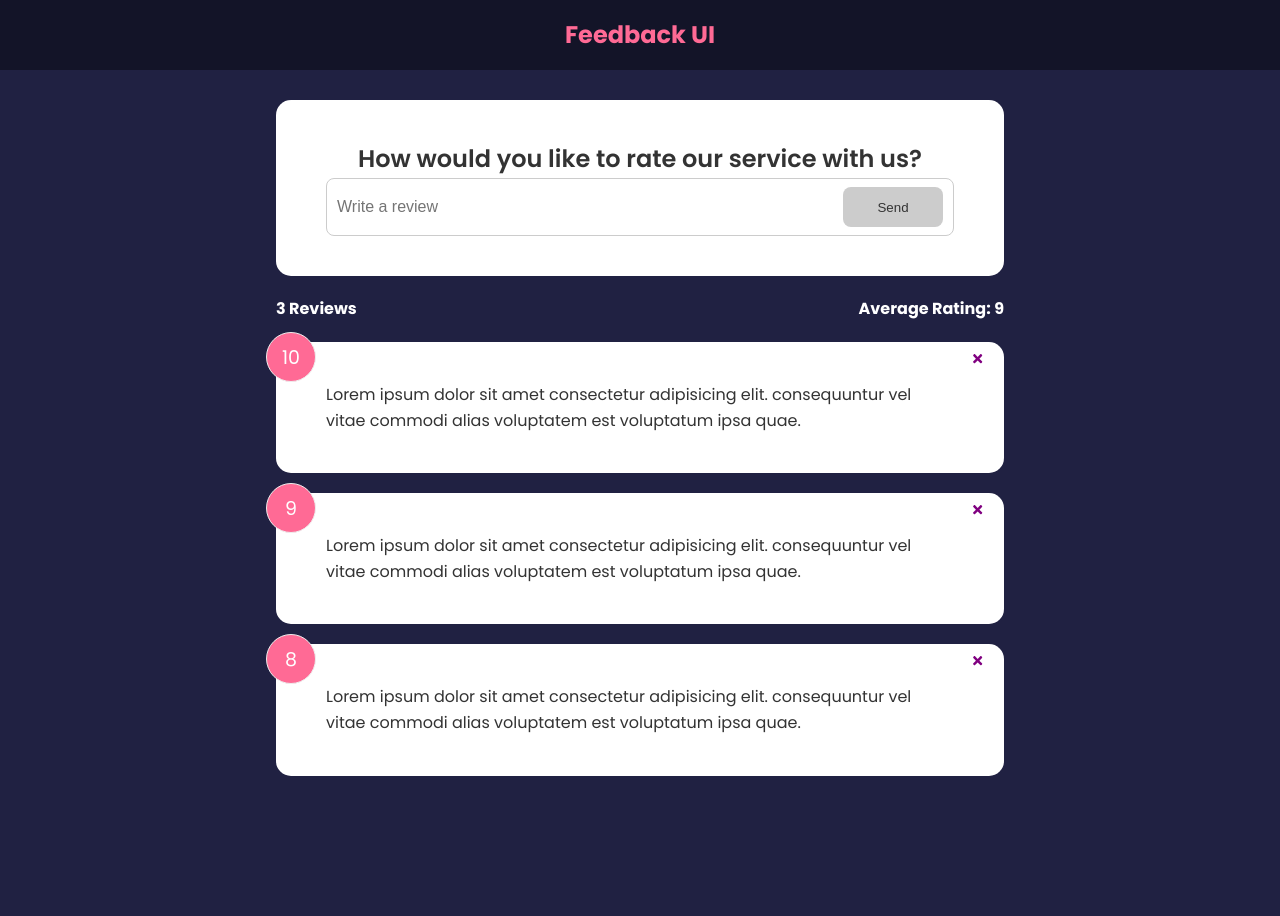
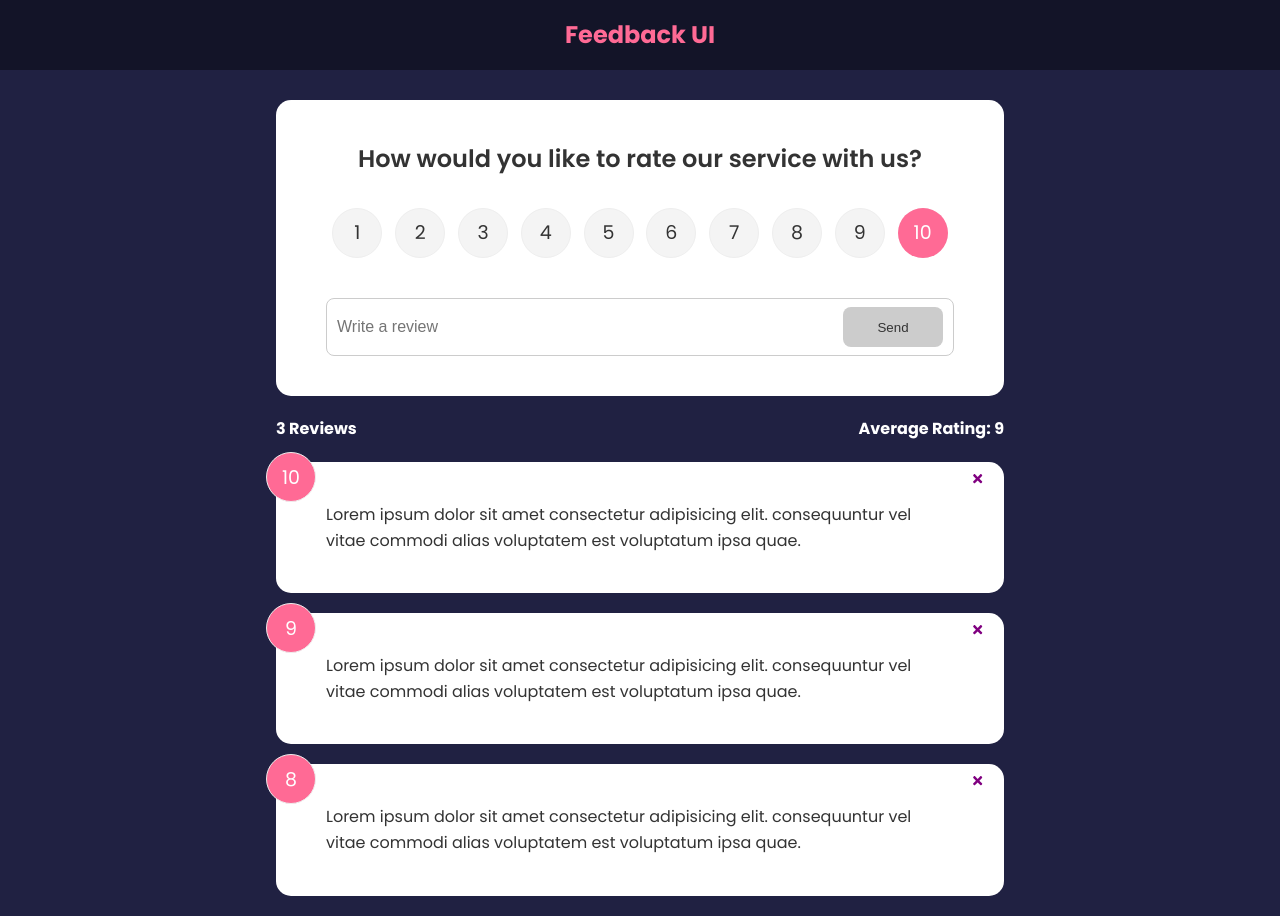
Before and after one commit to cdhairya/feedback-app, a React (Create React App) app: page / in a window 1280 px wide. Before the commit the page ends 800 px from the top, so only its background shows below. Built offline with nearby package versions, Linux system fonts and the light colour scheme.

Commit message:
Rating select component

```diff
--- a/src/components/FeedbackForm.jsx
+++ b/src/components/FeedbackForm.jsx
@@ -1,4 +1,5 @@
 import { useState } from "react";
+import RatingSelect from "./RatingSelect";
 import Card from "./shared/Card";
 import Button from "./shared/Button";
 
@@ -6,6 +7,7 @@
   const [text, setText] = useState("");
   const [message, setMessage] = useState("");
   const [btnDisabled, setBtnDisabled] = useState(true);
+  const [rating, setRating] = useState(10);
 
   const handleTextChange = (e) => {
     if (text.trim() === "") {
@@ -25,7 +27,7 @@
   return (
     <Card>
       <h2>How would you like to rate our service with us?</h2>
-      {/* @todo - Rating select component */}
+      <RatingSelect select={(rating) => setRating(rating)} />
       <div className="input-group">
         <input
           type="text"
--- /dev/null
+++ b/src/components/RatingSelect.jsx
@@ -0,0 +1,129 @@
+import { useState } from "react";
+
+function RatingSelect({ select }) {
+  const [selected, setSelected] = useState(10);
+
+  const handleChange = (e) => {
+    setSelected(+e.target.value);
+    select(+e.target.value);
+  };
+
+  return (
+    <div>
+      <ul className="rating">
+        <li>
+          <input
+            type="radio"
+            name="rating"
+            id="num1"
+            value="1"
+            checked={selected === 1}
+            onChange={handleChange}
+          />
+          <label htmlFor="num1">1</label>
+        </li>
+        <li>
+          <input
+            type="radio"
+            name="rating"
+            id="num2"
+            value="2"
+            checked={selected === 2}
+            onChange={handleChange}
+          />
+          <label htmlFor="num2">2</label>
+        </li>
+        <li>
+          <input
+            type="radio"
+            name="rating"
+            id="num3"
+            value="3"
+            checked={selected === 3}
+            onChange={handleChange}
+          />
+          <label htmlFor="num3">3</label>
+        </li>
+        <li>
+          <input
+            type="radio"
+            name="rating"
+            id="num4"
+            value="4"
+            checked={selected === 4}
+            onChange={handleChange}
+          />
+          <label htmlFor="num4">4</label>
+        </li>
+        <li>
+          <input
+            type="radio"
+            name="rating"
+            id="num5"
+            value="5"
+            checked={selected === 5}
+            onChange={handleChange}
+          />
+          <label htmlFor="num5">5</label>
+        </li>
+        <li>
+          <input
+            type="radio"
+            name="rating"
+            id="num6"
+            value="6"
+            checked={selected === 6}
+            onChange={handleChange}
+          />
+          <label htmlFor="num6">6</label>
+        </li>
+        <li>
+          <input
+            type="radio"
+            name="rating"
+            id="num7"
+            value="7"
+            checked={selected === 7}
+            onChange={handleChange}
+          />
+          <label htmlFor="num7">7</label>
+        </li>
+        <li>
+          <input
+            type="radio"
+            name="rating"
+            id="num8"
+            value="8"
+            checked={selected === 8}
+            onChange={handleChange}
+          />
+          <label htmlFor="num8">8</label>
+        </li>
+        <li>
+          <input
+            type="radio"
+            name="rating"
+            id="num9"
+            value="9"
+            checked={selected === 9}
+            onChange={handleChange}
+          />
+          <label htmlFor="num9">9</label>
+        </li>
+        <li>
+          <input
+            type="radio"
+            name="rating"
+            id="num10"
+            value="10"
+            checked={selected === 10}
+            onChange={handleChange}
+          />
+          <label htmlFor="num10">10</label>
+        </li>
+      </ul>
+    </div>
+  );
+}
+
+export default RatingSelect;
--- a/src/index.css
+++ b/src/index.css
@@ -139,3 +139,54 @@
     padding-top: 10px;
     color: rebeccapurple;
 }
+
+ul {
+    list-style: none;
+}
+
+/* Rating select component */
+.rating {
+    display: flex;
+    align-items: center;
+    justify-content: space-around;
+    margin: 30px 0 40px;
+}
+
+.rating li {
+    position: relative;
+    height: 50px;
+    width: 50px;
+    background-color: #f4f4f4;
+    border-radius: 50%;
+    padding: 10px;
+    border: 1px #eee solid;
+    font-size: 19px;
+    text-align: center;
+    transition: 0.3s;
+}
+
+.rating li label {
+    position: absolute;
+    top: 50%;
+    left: 50%;
+    width: 50px;
+    height: 50px;
+    padding: 10px;
+    border-radius: 50%;
+    transform: translate(-50%, -50%);
+    cursor: pointer;
+}
+
+.rating li:hover {
+    background-color: #ff6a95;
+    color: #fff;
+}
+
+[type='radio'] {
+    opacity: 0;
+}
+
+[type='radio']:checked~label {
+    background-color: #ff6a95;
+    color: #fff;
+}
```
